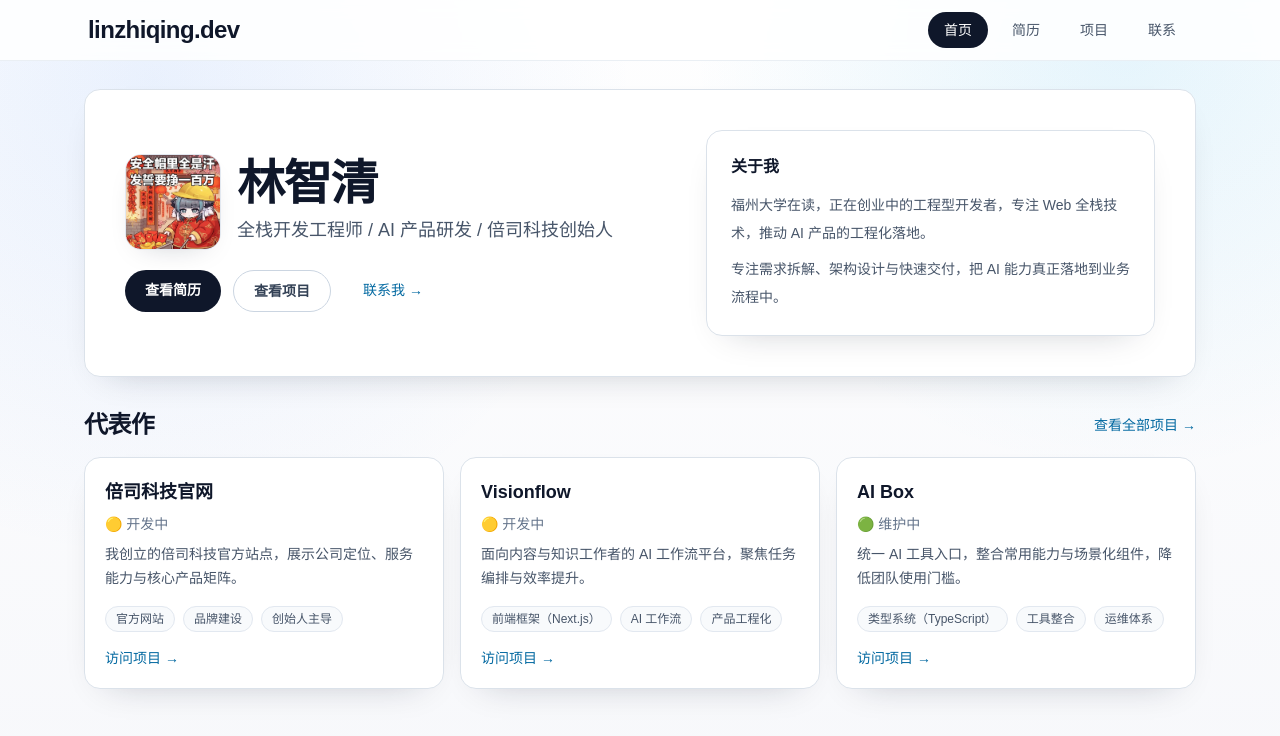
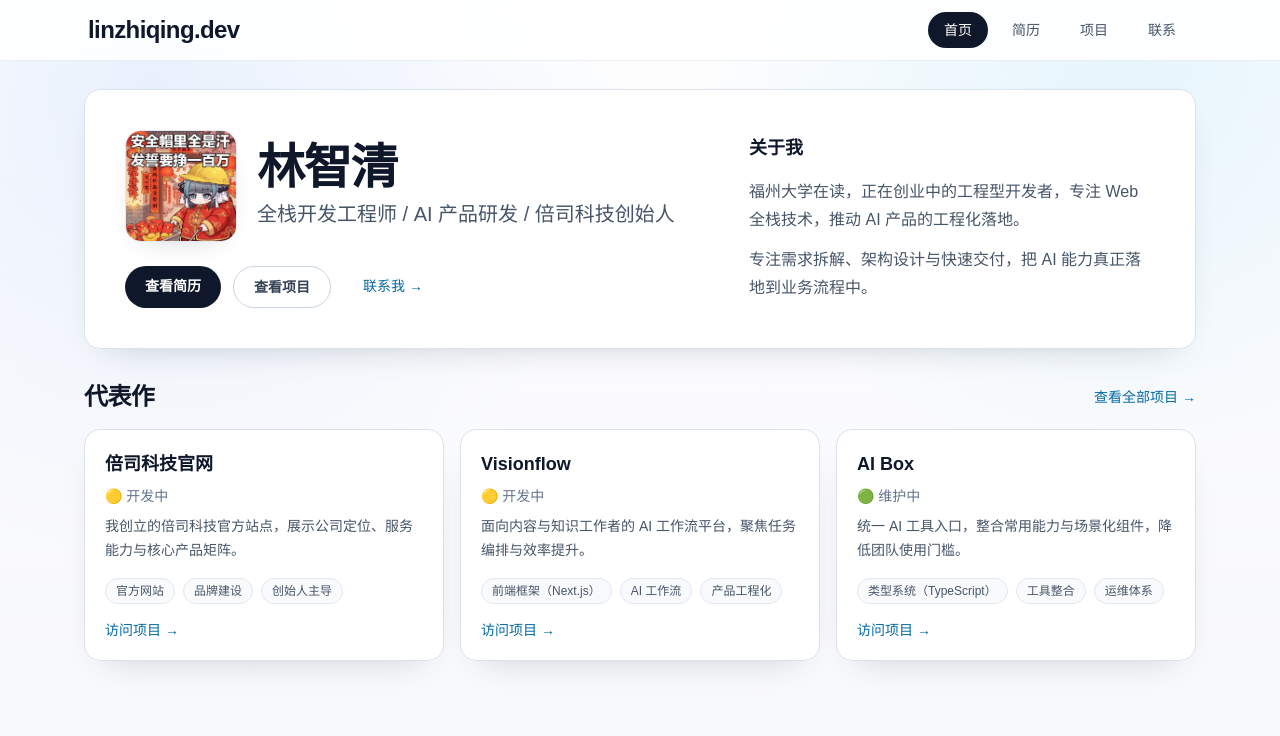
Before and after one commit to xiaolinbenben/linzhiqing.dev, a Next.js app: page / in a window 1280 px wide. Shown: the top 736 px of the page. Built offline with nearby package versions, Linux system fonts and the light colour scheme.

Commit message:
fix: 调整页面布局和样式，优化头像尺寸和关于我的标题样式

```diff
--- a/src/app/page.tsx
+++ b/src/app/page.tsx
@@ -12,15 +12,15 @@ export default function HomePage() {
   return (
     <div className="space-y-8 pb-10 pt-2">
       <section className="section-card animate-fade-up overflow-hidden p-7 sm:p-10">
-        <div className="grid gap-8 lg:grid-cols-[1.1fr_0.9fr] lg:items-center">
-          <div className="space-y-5">
-            <div className="flex flex-col gap-4 sm:flex-row sm:items-center">
-              <div className="h-24 w-24 shrink-0 overflow-hidden rounded-2xl border border-slate-200 bg-slate-100 shadow-card dark:border-slate-700 dark:bg-slate-800">
+        <div className="grid gap-10 lg:grid-cols-[1.18fr_0.82fr] lg:items-start">
+          <div className="space-y-6">
+            <div className="flex flex-col gap-5 sm:flex-row sm:items-center">
+              <div className="h-28 w-28 shrink-0 overflow-hidden rounded-2xl border border-slate-200 bg-slate-100 shadow-card dark:border-slate-700 dark:bg-slate-800">
                 <Image
                   src="/avatar.jpg"
                   alt={`${profile.name} 的头像`}
-                  width={96}
-                  height={96}
+                  width={112}
+                  height={112}
                   className="h-full w-full object-cover"
                   priority
                 />
@@ -29,7 +29,7 @@ export default function HomePage() {
                 <h1 className="text-4xl font-bold tracking-tight text-slate-900 sm:text-5xl dark:text-white">
                   {profile.name}
                 </h1>
-                <p className="text-lg text-slate-600 dark:text-slate-300">{profile.headline}</p>
+                <p className="text-lg text-slate-600 sm:text-xl dark:text-slate-300">{profile.headline}</p>
               </div>
             </div>
             <div className="flex flex-wrap gap-3">
@@ -54,9 +54,9 @@ export default function HomePage() {
             </div>
           </div>
 
-          <div className="section-card space-y-3 p-5 sm:p-6">
-            <h2 className="text-base font-semibold text-slate-900 dark:text-white">关于我</h2>
-            <div className="space-y-2 text-sm leading-7 text-slate-600 dark:text-slate-300">
+          <div className="space-y-4 pt-1">
+            <h2 className="text-lg font-semibold text-slate-900 dark:text-white">关于我</h2>
+            <div className="space-y-3 text-base leading-7 text-slate-600 dark:text-slate-300">
               {profile.bio.map((line) => (
                 <p key={line}>{line}</p>
               ))}
```
